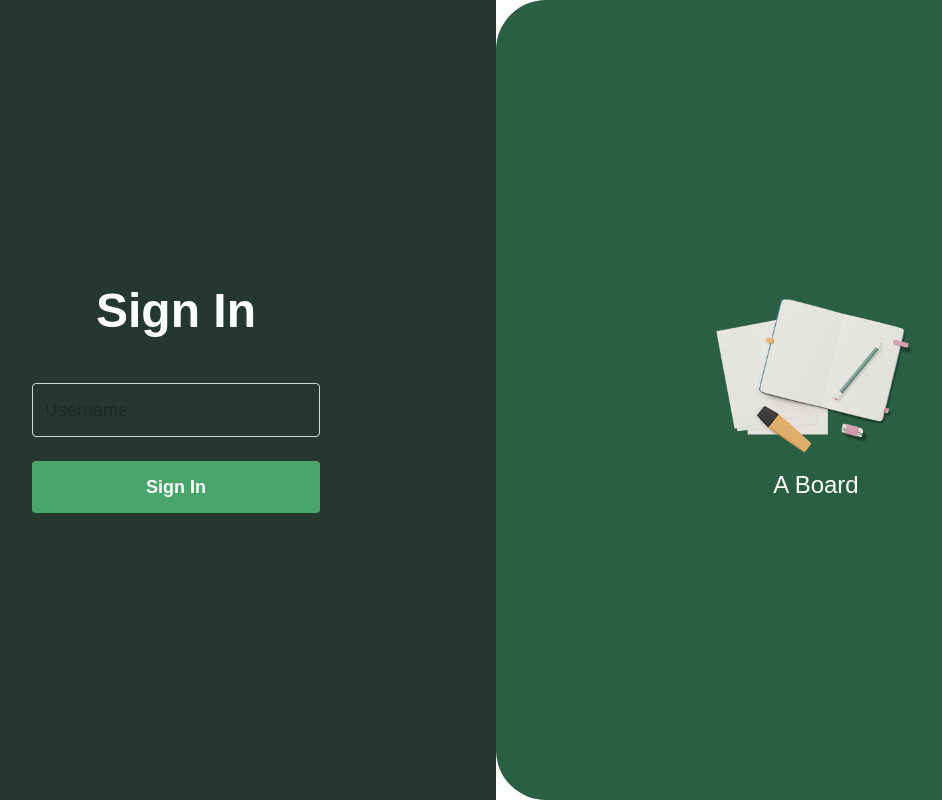
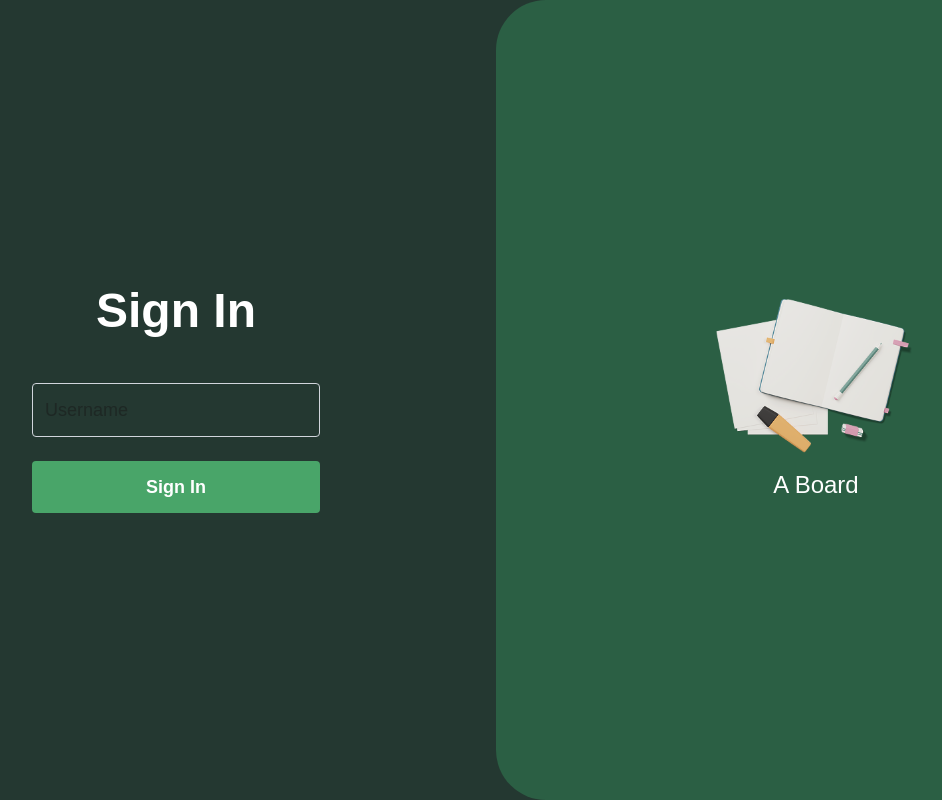
Before and after one commit to Jirat133/datawow-web-interview, a Next.js app: page / in a window 1280 px wide. Shown: the whole page, without its empty margins (144-1086 px from the left). Built offline with nearby package versions, Linux system fonts and the light colour scheme.

Commit message:
Fix background color overlop black

```diff
--- a/src/app/page.tsx
+++ b/src/app/page.tsx
@@ -38,9 +38,9 @@ export default function Home() {
     }
   };
   return (
-    <div className="flex flex-col md:flex-row h-screen">
+    <div className="flex flex-col md:flex-row h-screen bg-custom-green-500">
       {/* Bottom/Left Side */}
-      <div className="flex flex-col justify-center items-center bg-custom-green-500 md:w-1/2 w-full">
+      <div className="flex flex-col justify-center items-center md:w-1/2 w-full">
         <h1 className="text-white font-bold text-5xl mb-8">Sign In</h1>
         <input
           type="text"
```
